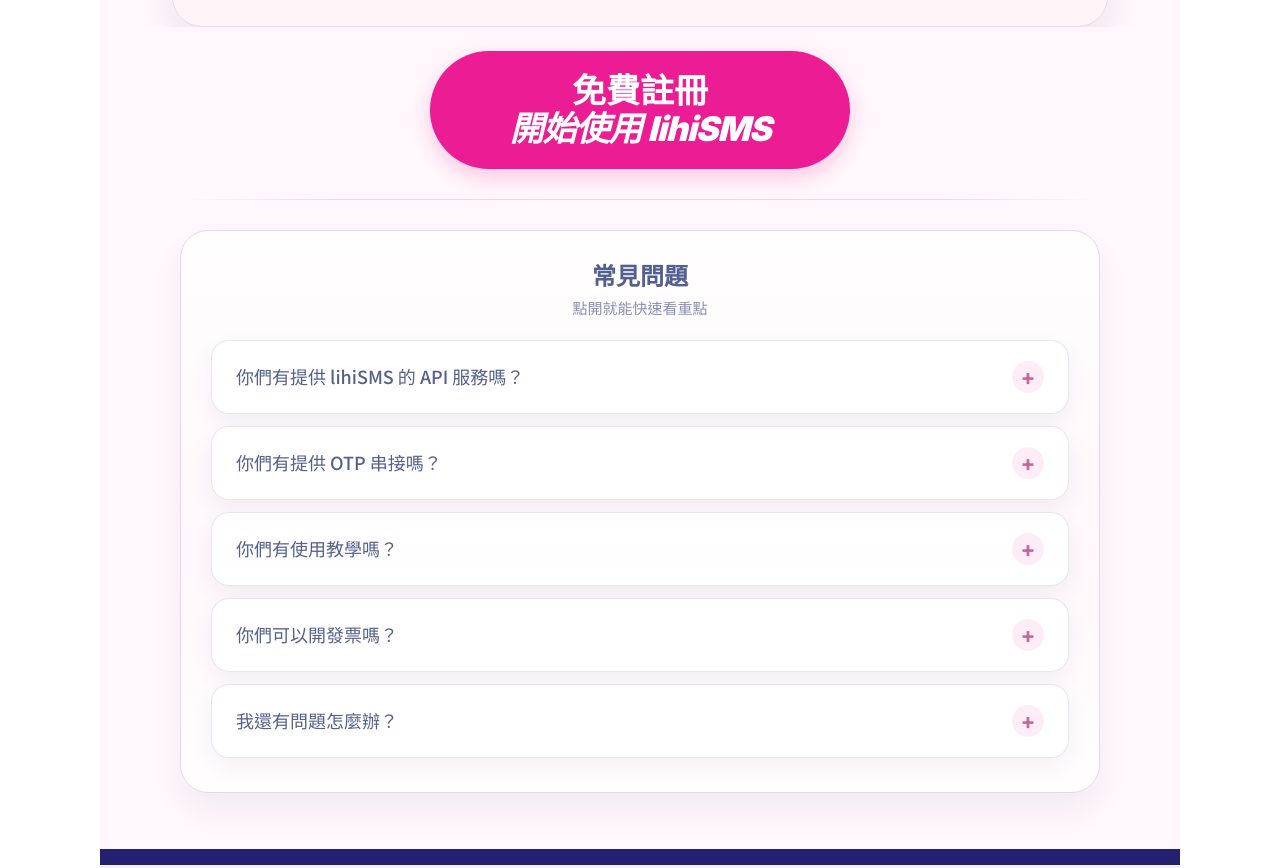
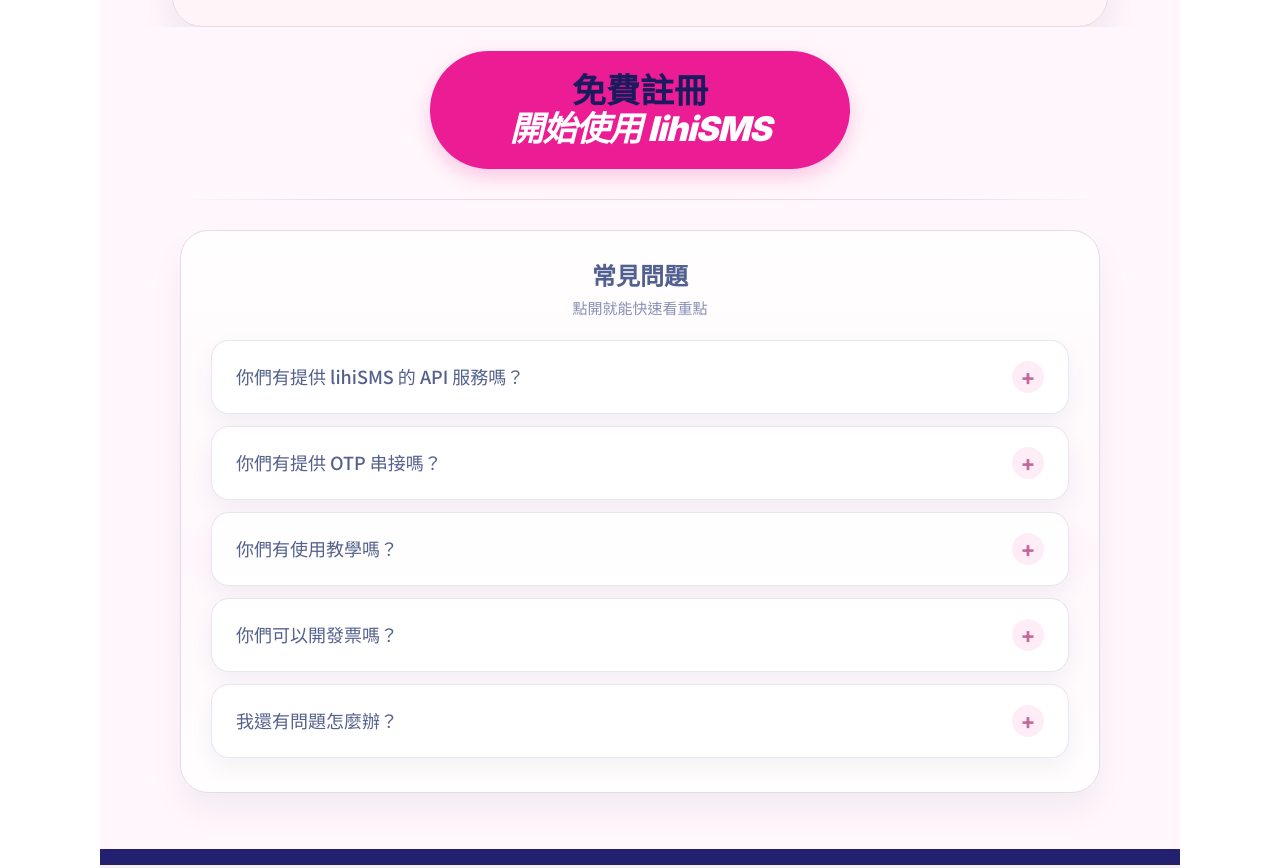
Before and after one commit to JardiniTsai168/lihisms-mirror, a plain HTML site: page preview-brand/index.html in a window 1280 px wide. Shown: the part 2935-3803 px from the top of the page. Drawn offline with Linux system fonts and the light colour scheme.

Commit message:
Update preview-brand CTA title color

```diff
--- a/preview-brand/index.html
+++ b/preview-brand/index.html
@@ -158,7 +158,7 @@ button{font-family:inherit}
 .cta-button{display:inline-flex;flex-direction:column;align-items:center;justify-content:center;gap:4px;min-width:420px;min-height:112px;padding:20px 42px 22px;background:var(--pink);color:#fff;border-radius:999px;box-shadow:0 8px 20px rgba(236,28,148,.22);transition:transform .2s ease,box-shadow .2s ease}
 .cta-button:hover{transform:translateY(-2px) scale(1.01);box-shadow:0 12px 24px rgba(236,28,148,.28)}
 .cta-button span{font-size:34px;font-weight:900;line-height:1.05;color:#fff}
-.cta-button > span:first-child{-webkit-text-stroke:0;text-shadow:none}
+.cta-button > span:first-child{color:#1A1A5E;-webkit-text-stroke:0;text-shadow:none}
 .cta-sms-word{margin-top:0;font:900 34px/1 'Inter','Noto Sans TC',sans-serif;font-style:italic;letter-spacing:-1px;color:#fff}
 .faq-section{padding:0 72px 56px;background:#fff7fb}
 .faq-section::before{content:'';display:block;max-width:920px;height:1px;margin:0 auto 30px;background:linear-gradient(90deg,rgba(26,26,94,0),rgba(26,26,94,.12) 18%,rgba(255,107,157,.28) 50%,rgba(26,26,94,.12) 82%,rgba(26,26,94,0))}
```
